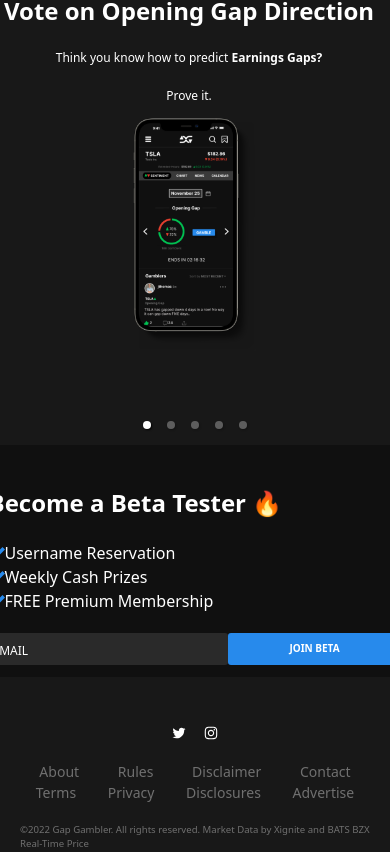
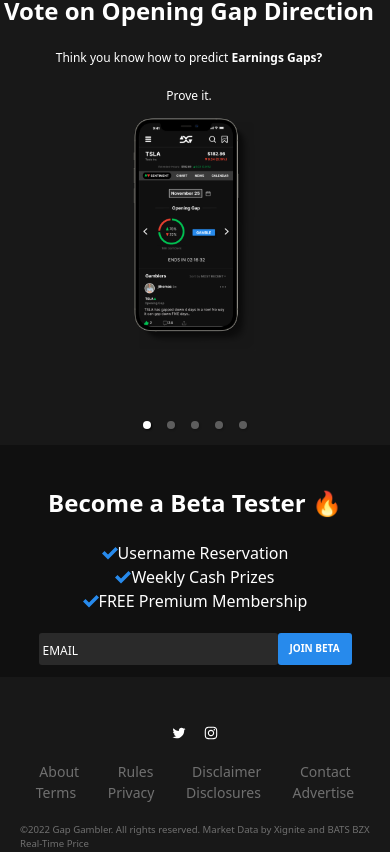
Before and after one commit to krock07/GGLanding, a Next.js app: page / in a window 390 px wide. Shown: the part 657-1509 px from the top of the page. Built offline with nearby package versions, Linux system fonts and the light colour scheme.

Commit message:
adjusted form

```diff
--- a/components/Form/NewForm.js
+++ b/components/Form/NewForm.js
@@ -61,7 +61,7 @@ const NewForm = () => {
           /* and other goodies */
         }) => (
           <Form onSubmit={handleSubmit}>
-            <div className="flex justify-between w-full mt-5 mb-3">
+            <div className="flex justify-center w-full mt-5 mb-3 md:justify-between">
               <input
                 className="rounded-[3px] p-1 bg-[#2A2A2A] flex-1 text-white placeholder:text-white  placeholder:text-[12px]"
                 type="email"
@@ -75,7 +75,7 @@ const NewForm = () => {
               <button
                 type="submit"
                 disabled={isSubmitting}
-                className="font-bold text-white text-[10px] w-[174px]   py-1 capitalize bg-[#278aec] rounded-[3px] xl:text-xs"
+                className="font-bold text-white text-[10px] w-[74px] md:w-[174px]   py-1 capitalize bg-[#278aec] rounded-[3px] xl:text-xs"
               >
                 JOIN BETA
               </button>
--- a/components/Main/Main.js
+++ b/components/Main/Main.js
@@ -59,25 +59,25 @@ const Main = () => {
 
         {/* More main page content here... */}
         <div className="flex justify-center pt-10">
-          <div className="flex flex-col justify-center">
+          <div className="flex flex-col items-center justify-center">
             <h1 className="font-bold text-white text-[24px] xl:text-4xl ">
               Become a Beta Tester 🔥
             </h1>
-            <div className="pt-5 mx-auto xl:m-0">
-              <div className="flex items-center xl:gap-5 xl:mb-5 ">
+            <div className="w-full pt-5 mx-auto xl:m-0">
+              <div className="flex items-center justify-center md:justify-start xl:gap-5 xl:mb-5 ">
                 <ImCheckmark className="text-[#278AEC]" />{" "}
                 <span className="text-base text-white xl:text-2xl">
                   Username Reservation{" "}
                 </span>
               </div>
 
-              <div className="flex items-center xl:mb-5 xl:gap-5 ">
+              <div className="flex items-center justify-center md:justify-start xl:mb-5 xl:gap-5 ">
                 <ImCheckmark className="text-[#278AEC]" />{" "}
                 <span className="text-base text-white xl:text-2xl">
                   Weekly Cash Prizes{" "}
                 </span>
               </div>
-              <div className="flex items-center xl:gap-5 xl:mb-5 ">
+              <div className="flex items-center justify-center md:justify-start xl:gap-5 xl:mb-5 ">
                 <ImCheckmark className="text-[#278AEC]" />{" "}
                 <span className="text-base text-white xl:text-2xl">
                   FREE Premium Membership{" "}
```
